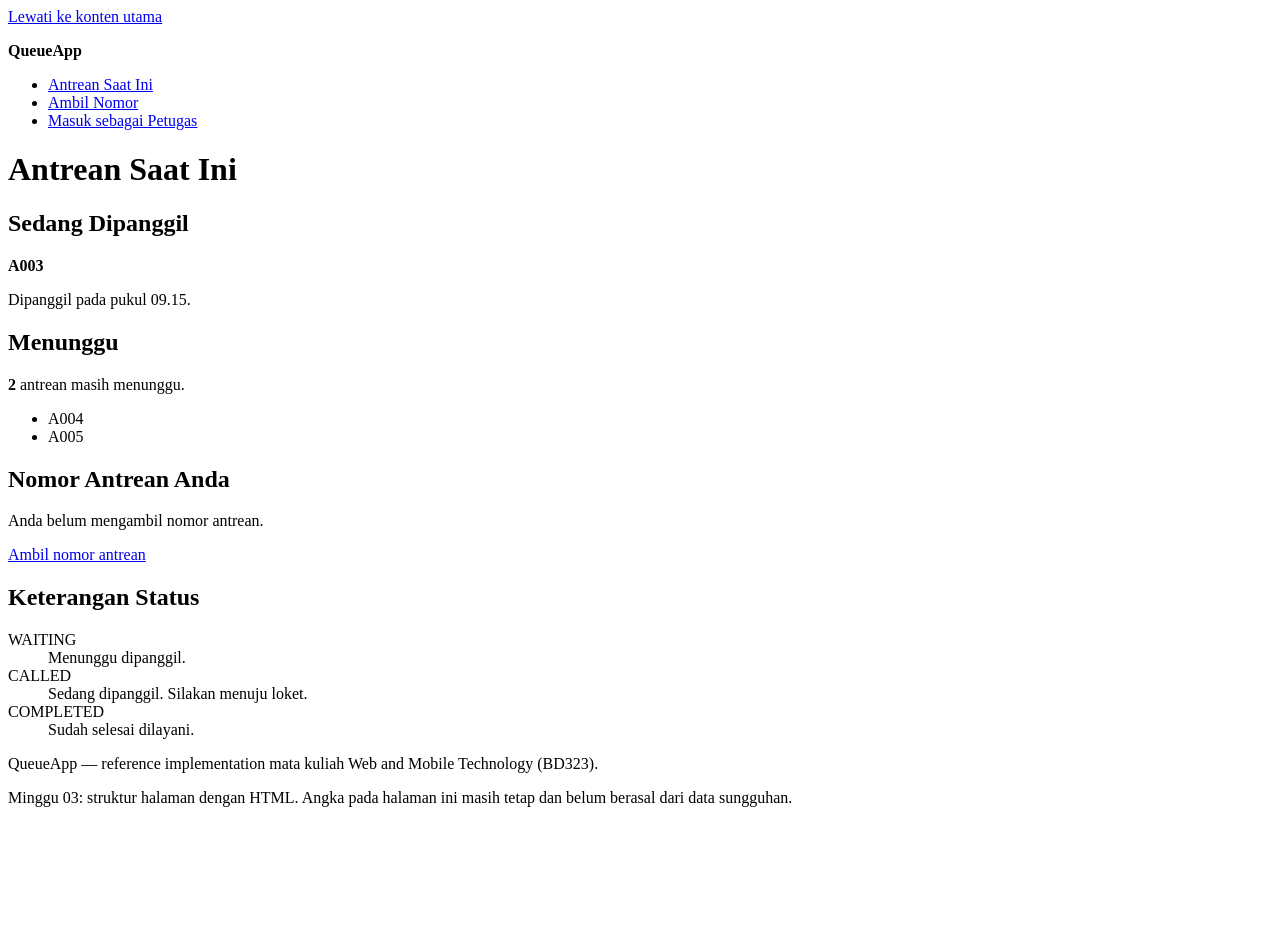
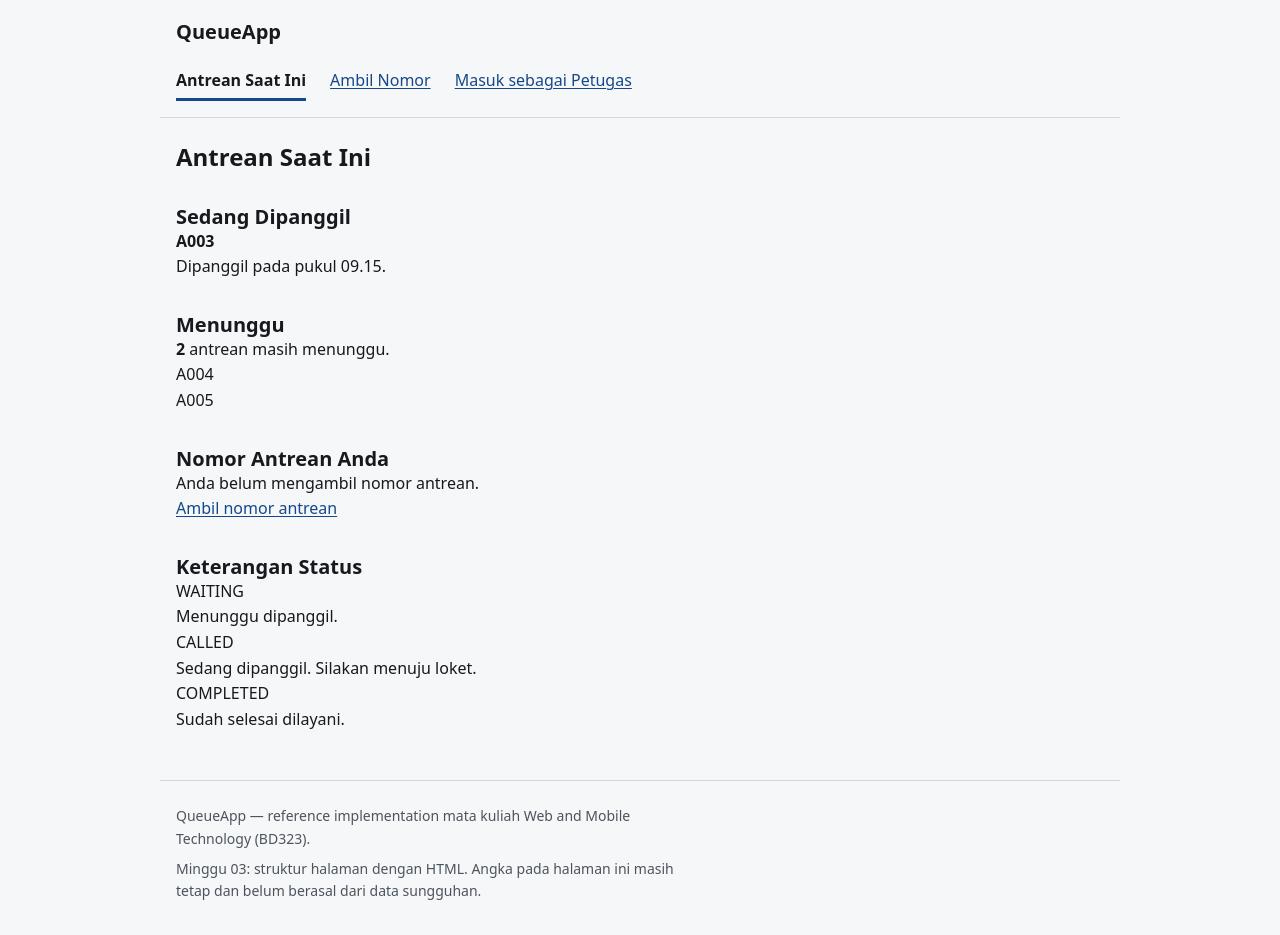
Before and after one commit to ffransiskus209-a11y/APLIKASI_ANTRIAN, a plain HTML site: page web/index.html in a window 1280 px wide. Before the commit the page ends 823 px from the top, so only its background shows below. Drawn offline with Linux system fonts and the light colour scheme.

Commit message:
style: add base styles

```diff
--- a/web/css/style.css
+++ b/web/css/style.css
@@ -0,0 +1,187 @@
+/* =============================================================================
+QueueApp — style.css
+=============================================================================
+Ditulis mobile-first: aturan dasar berlaku untuk layar sempit, lalu
+media query MENAMBAH aturan untuk layar yang lebih lebar. Tidak ada
+satu pun max-width media query di berkas ini.
+Tanpa framework dan tanpa preprocessor — hanya CSS biasa.
+Urutan bagian sengaja dari umum ke khusus, mengikuti cara cascade
+bekerja: yang ditulis belakangan menimpa yang sebelumnya bila
+kekhususannya sama.
+1. Reset
+2. Token desain
+3. Tipografi dasar
+4. Kerangka halaman
+5. Navigasi
+========================================================================== */
+/* 1. RESET ------------------------------------------------------------------
+Sekadar meratakan perbedaan bawaan antar peramban. Bukan reset besar. */
+*,
+*::before,
+*::after {
+/* Lebar elemen dihitung termasuk padding dan border.
+Tanpa ini, menambah padding membuat elemen melebar tak terduga. */
+box-sizing: border-box;
+}
+body,
+h1, h2, h3,
+p, ul, ol, dl, dd,
+figure {
+margin: 0;
+}
+ul, ol {
+padding-left: 0;
+list-style: none;
+}
+img {
+max-width: 100%;
+display: block;
+}
+button,
+input {
+font: inherit;   /* elemen form tidak mewarisi font secara otomatis */
+color: inherit;
+}
+
+/* 2. TOKEN DESAIN ------------------------------------------------------------
+Nilai yang dipakai berulang ditulis sekali di sini. Mengubah satu baris
+di bagian ini mengubah seluruh halaman — itulah gunanya. */
+:root {
+/* Warna. Pasangan teks dan latar dipilih agar kontrasnya memenuhi
+WCAG AA (minimal 4.5:1 untuk teks biasa). */
+--warna-latar:#f6f7f9;
+--warna-permukaan:#ffffff;
+--warna-teks:#16191d;
+--warna-teks-lembut:#4c545c;
+--warna-garis:#d3d8de;
+--warna-utama:#14488a;
+--warna-utama-gelap:#0e3465;
+--warna-fokus:#b8500a;
+
+/* Skala jarak. Kelipatan tetap membuat spacing konsisten tanpa
+perlu menebak angka setiap kali. */
+--ruang-1: 0.25rem;
+--ruang-2: 0.5rem;
+--ruang-3: 1rem;
+--ruang-4: 1.5rem;
+--ruang-5: 2rem;
+--ruang-6: 3rem;
+
+/* Ukuran huruf */
+--teks-kecil:  0.875rem;
+--teks-dasar:  1rem;
+--teks-sedang: 1.25rem;
+--teks-besar:  1.5rem;
+--teks-raksasa: 3rem;
+
+--lebar-isi: 60rem;
+--lengkung: 0.5rem;
+}
+
+/* 3. TIPOGRAFI DASAR --------------------------------------------------------- */
+body {
+font-family: system-ui, -apple-system, "Segoe UI", Roboto, "Helvetica Neue", Arial, sans-serif;
+font-size: var(--teks-dasar);
+line-height: 1.6;
+color: var(--warna-teks);
+background-color: var(--warna-latar);
+}
+h1, h2, h3 {
+line-height: 1.25;
+text-wrap: balance;
+}
+h1 { font-size: var(--teks-besar); }
+h2 { font-size: var(--teks-sedang); }
+h3 { font-size: var(--teks-dasar); }
+/* Baris teks yang terlalu panjang melelahkan dibaca. Batasnya diukur
+dengan ch — lebar karakter — bukan piksel. */
+p {
+max-width: 65ch;
+}
+a {
+color: var(--warna-utama);
+text-decoration-thickness: 0.08em;
+text-underline-offset: 0.15em;
+}
+a:hover {
+color: var(--warna-utama-gelap);
+}
+
+/* Satu aturan fokus untuk seluruh halaman. focus-visible hanya muncul
+ketika pengguna memakai keyboard, sehingga klik tetikus tidak
+meninggalkan garis fokus. */
+:focus-visible {
+outline: 3px solid var(--warna-fokus);
+outline-offset: 2px;
+}
+
+/* 4. KERANGKA HALAMAN -------------------------------------------------------- */
+/* Tautan lompat. Disembunyikan dari pandangan, tetapi TIDAK dari pembaca
+layar, dan muncul kembali begitu menerima fokus keyboard.
+display:none akan menghilangkannya dari urutan fokus — justru merusak. */
+body > a[href="#konten-utama"] {
+position: absolute;
+left: var(--ruang-3);
+top: var(--ruang-3);
+z-index: 10;
+padding: var(--ruang-2) var(--ruang-3);
+background-color: var(--warna-permukaan);
+border: 2px solid var(--warna-utama);
+border-radius: var(--lengkung);
+transform: translateY(-200%);
+}
+body > a[href="#konten-utama"]:focus {
+transform: translateY(0);
+}
+
+header,
+main,
+footer {
+max-width: var(--lebar-isi);
+margin-inline: auto;
+padding-inline: var(--ruang-3);
+}
+header {
+padding-block: var(--ruang-3);
+border-bottom: 1px solid var(--warna-garis);
+}
+main {
+padding-block: var(--ruang-4) var(--ruang-6);
+}
+main > section {
+margin-top: var(--ruang-5);
+}
+footer {
+padding-block: var(--ruang-4) var(--ruang-5);
+border-top: 1px solid var(--warna-garis);
+color: var(--warna-teks-lembut);
+font-size: var(--teks-kecil);
+}
+footer p + p {
+margin-top: var(--ruang-2);
+}
+
+/* 5. NAVIGASI ---------------------------------------------------------------- */
+header > p {
+font-size: var(--teks-sedang);
+margin-bottom: var(--ruang-3);
+}
+/* Flexbox dengan wrap: di layar sempit tautan turun ke baris berikutnya
+dengan sendirinya, tanpa perlu media query. */
+header nav ul {
+display: flex;
+flex-wrap: wrap;
+gap: var(--ruang-2) var(--ruang-4);
+}
+header nav a {
+display: inline-block;
+padding-block: var(--ruang-1);
+}
+/* Selektor atribut: menandai halaman yang sedang dibuka tanpa perlu
+menambahkan class. Penandanya sudah ada sejak Minggu 03. */
+header nav a[aria-current="page"] {
+font-weight: 700;
+color: var(--warna-teks);
+text-decoration: none;
+border-bottom: 3px solid var(--warna-utama);
+}
--- a/web/index.html
+++ b/web/index.html
@@ -1,14 +1,12 @@
 <!doctype html>
 <html lang="id">
   <head>
-    <meta charset="UTF-8" />
-    <meta name="viewport" content="width=device-width, initial-scale=1.0" />
-    <title>Antrean Saat Ini — QueueApp</title>
-    <meta
-      name="description"
-      content="Melihat nomor antrean yang sedang dipanggil dan jumlah antrean
-yang masih menunggu."
-    />
+<meta charset="UTF-8">
+<meta name="viewport" content="width=device-width, initial-scale=1.0">
+<title>Antrean Saat Ini — QueueApp</title>
+<meta name="description" content="Melihat nomor antrean yang sedang dipanggil dan jumlah antrean
+yang masih menunggu.">
+<link rel="stylesheet" href="css/style.css">
   </head>
   <body>
     <a href="#konten-utama">Lewati ke konten utama</a>
```
